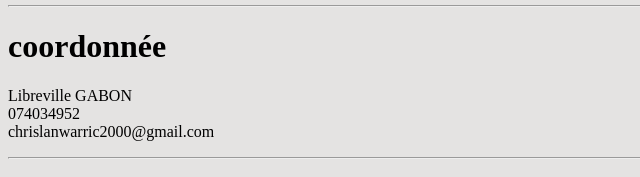
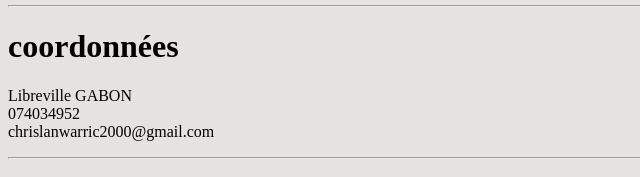
Before and after one commit to chrislanwarric/chrislanwarric2.com, a plain HTML site: page index.html in a window 1280 px wide. Shown: the part 181-358 px from the top of the page, 0-640 px from the left. Drawn offline with Linux system fonts and the light colour scheme.

Commit message:
Update index.html

```diff
--- a/index.html
+++ b/index.html
@@ -11,7 +11,7 @@
 			<div class="section_gauche">
 				<img src="moi.jpg" alt="photo CV CW" height="170px" width="170px">
 				<hr>
-				<h1>coordonnée</h1>
+				<h1>coordonnées</h1>
 				<p>Libreville GABON <br> 074034952 <br> chrislanwarric2000@gmail.com
 				</p>
 				<hr>
```
